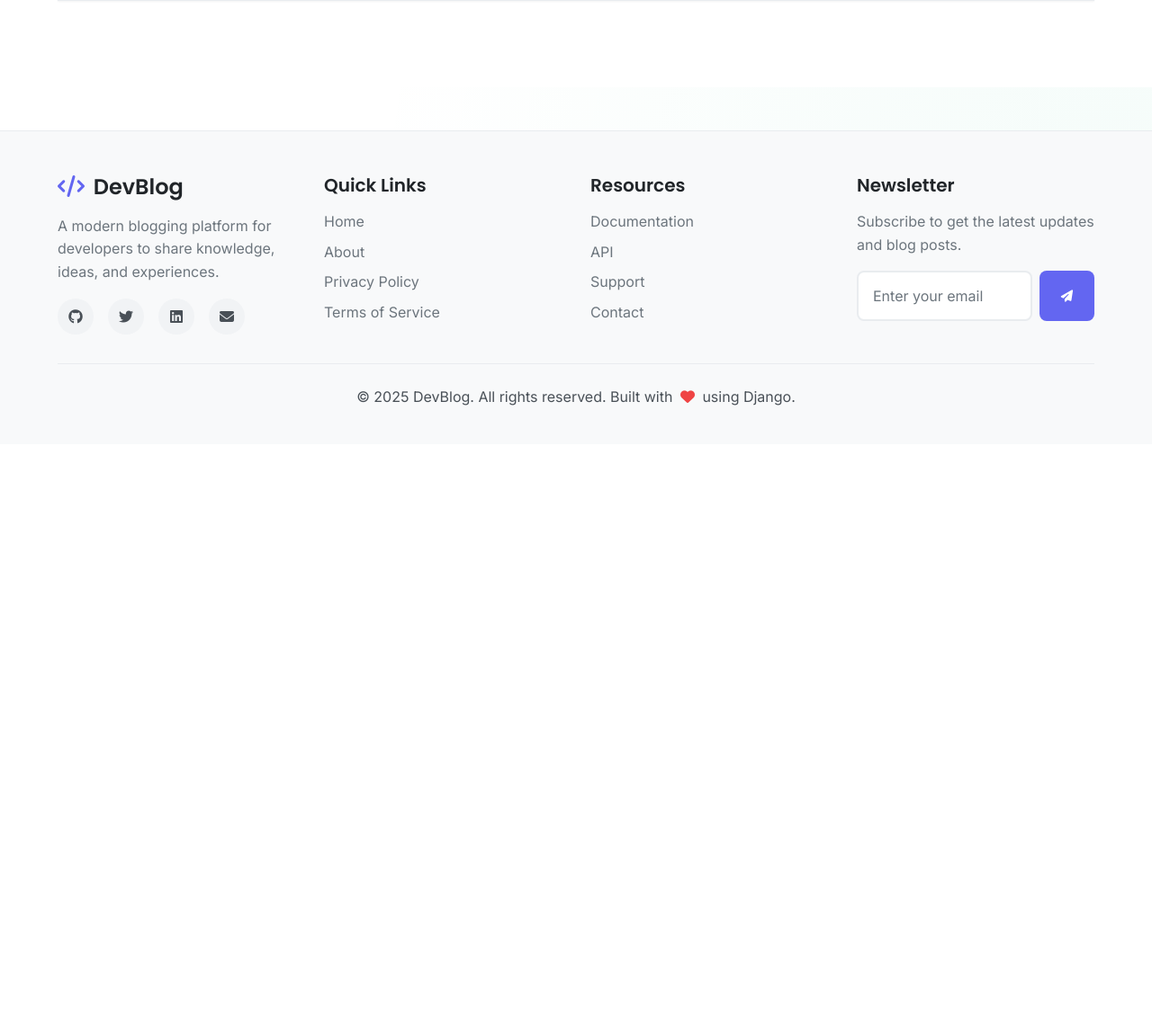
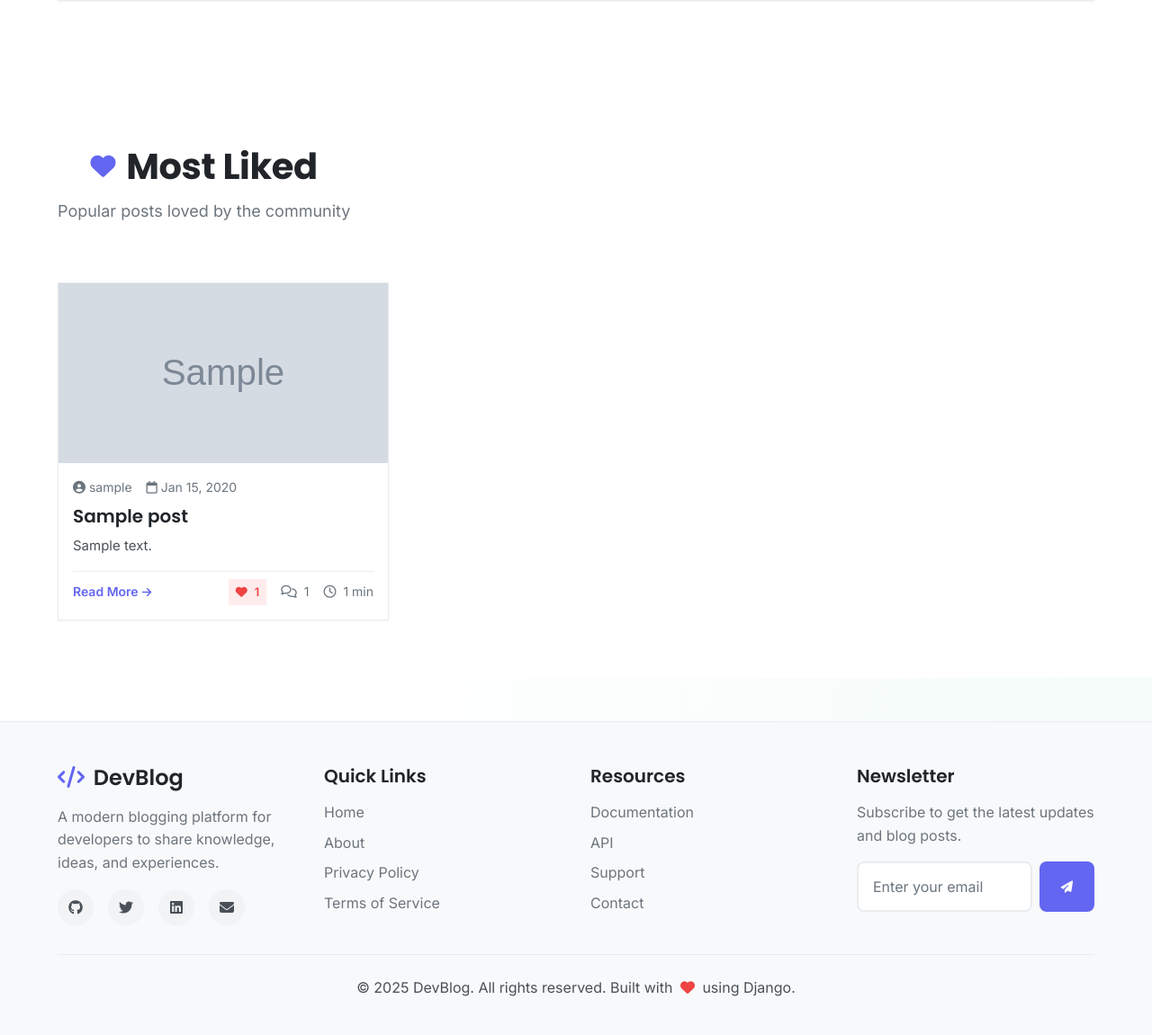
Before and after one commit to dev-zain/devblog, a Django app: page / in a window 1280 px wide. Shown: the part 1549-2700 px from the top of the page at 90% size. Before the commit the page ends 2000 px from the top, so only its background shows below. Run offline with Django 4.2, Linux system fonts and the light colour scheme; tables that the repository leaves empty hold one stand-in row (values such as "Sample post"); grey boxes marked "Sample" are stand-in pictures.

Commit message:
Fix most liked posts logic, slug length, and form validation

```diff
--- a/blog/forms.py
+++ b/blog/forms.py
@@ -17,7 +17,7 @@ class PostForm(forms.ModelForm):
 
     class Meta:
         model = Post
-        fields = ['title', 'content', 'image', 'category', 'status']
+        fields = ['title', 'content', 'image', 'category', 'is_featured', 'status']
         widgets = {
             'title': forms.TextInput(attrs={
                 'class': 'form-control',
@@ -34,6 +34,8 @@ class PostForm(forms.ModelForm):
             'category': forms.Select(attrs={
                 'class': 'form-control'
             }),
+
+
             'status': forms.Select(attrs={
                 'class': 'form-control'
             })
--- a/blog/models.py
+++ b/blog/models.py
@@ -41,7 +41,7 @@ class Category(models.Model):
 # Tag Model
 class Tag(models.Model):
     name = models.CharField(max_length=50, unique=True)
-    slug = models.SlugField(unique=True, blank=True)
+    slug = models.SlugField(unique=True, blank=True, max_length=100)
     created_at = models.DateTimeField(auto_now_add=True)
 
     def save(self, *args, **kwargs):
@@ -61,7 +61,7 @@ class Post(models.Model):
         ('published', 'Published'),
     ]
     title = models.CharField(max_length=200)
-    slug = models.SlugField(unique=True, blank=True)
+    slug = models.SlugField(unique=True, blank=True, max_length=100)
     author = models.ForeignKey(User, on_delete=models.CASCADE)
     content = models.TextField()
     image = models.ImageField(upload_to='posts/', blank=True, null=True)
--- a/blog/templates/blog/post_list.html
+++ b/blog/templates/blog/post_list.html
@@ -330,7 +330,7 @@
                             </a>
                             <div class="post-stats">
                                 <span class="like-badge">
-                                    <i class="fas fa-heart"></i> {{ post.likes.count }}
+                                    <i class="fas fa-heart"></i> {{ post.likes_total }}
                                 </span>
                                 <span><i class="far fa-comments"></i> {{ post.comments.count }}</span>
                                 <span><i class="far fa-clock"></i> {{ post.read_time_minutes }} min</span>
--- a/blog/views.py
+++ b/blog/views.py
@@ -56,9 +56,16 @@ def post_list(request):
     recent_posts_count = recent_posts_qs.count()
 
     # Most liked posts (order by like_count, excluding explicitly featured only)
-    most_liked_posts_qs = Post.objects.filter(
-        status='published'
-    ).exclude(id__in=featured_ids).select_related('author').order_by('-like_count', '-created_at')
+    from django.db.models import Count
+
+    most_liked_posts_qs = (
+        Post.objects.filter(status='published')
+
+        .select_related('author')
+        .annotate(likes_total=Count('likes'))
+        .filter(likes_total__gt=0)
+        .order_by('-likes_total', '-created_at')
+    )
     most_liked_posts = most_liked_posts_qs[:6]
     most_liked_posts_count = most_liked_posts_qs.count()
 
--- a/devblog/settings.py
+++ b/devblog/settings.py
@@ -26,7 +26,7 @@ SECRET_KEY = config('SECRET_KEY')
 # SECURITY WARNING: don't run with debug turned on in production!
 DEBUG = config('DEBUG', default=False, cast=bool)
 
-ALLOWED_HOSTS = []
+ALLOWED_HOSTS = ['192.168.0.7', 'localhost', '127.0.0.1']
 
 
 # Application definition
```
Also changed, not shown: accounts/forms.py (+7 -0 lines), blog/migrations/0005_alter_post_slug_alter_tag_slug.py (added).
